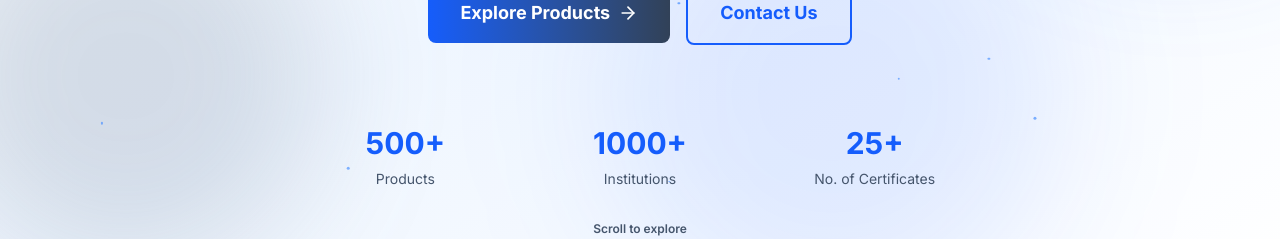
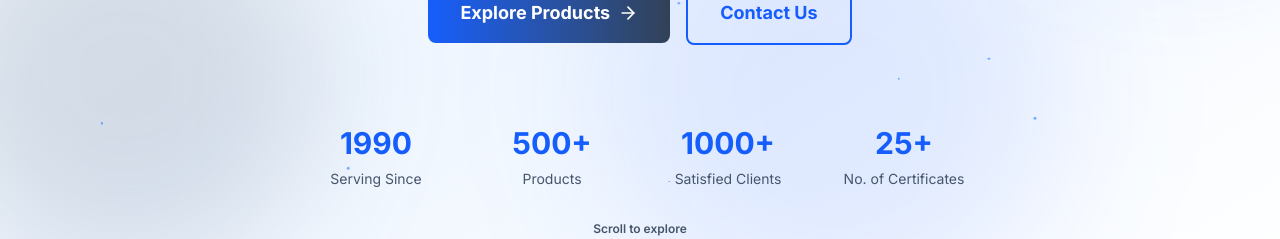
Before and after one commit to Kaizen-BMS/thepaulscientificworks, a Next.js app: page / in a window 1280 px wide. Shown: the part 499-738 px from the top of the page. Built offline with nearby package versions, Linux system fonts and the light colour scheme; no server answers.

Commit message:
Modify stats layout and update values in HeroSection
Updated the stats section to reflect new data and layout.

```diff
--- a/components/HeroSection.js
+++ b/components/HeroSection.js
@@ -154,13 +154,15 @@ export default function HeroSection() {
 
           {/* Stats */}
           <motion.div
-            className="pt-12 grid grid-cols-3 gap-8 max-w-2xl mx-auto"
+            className="pt-12 grid grid-cols-4 gap-8 max-w-2xl mx-auto"
             variants={itemVariants}
           >
             {[
+               { label: 'Serving Since', value: '1990' },
               { label: 'Products', value: '500+' },
-              { label: 'Institutions', value: '1000+' },
+              { label: 'Satisfied Clients', value: '1000+' },
               { label: 'No. of Certificates', value: '25+' },
+
             ].map((stat, idx) => (
               <motion.div
                 key={idx}
```
